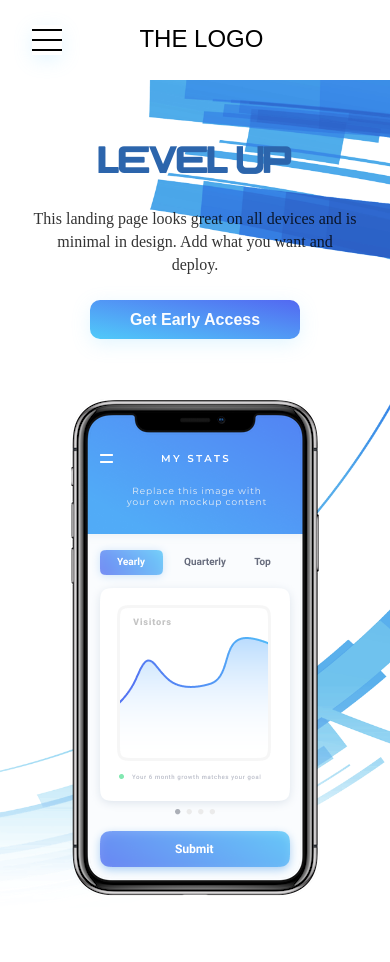
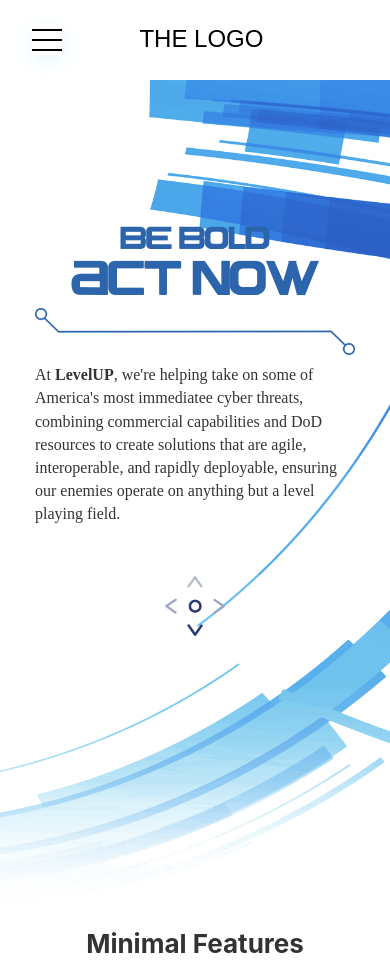
Before and after one commit to NoisyTrumpet/LevelUP, a Gatsby site: page / in a window 390 px wide. Shown: the top 962 px of the page. Built offline with nearby package versions, Linux system fonts and the light colour scheme; Gatsby itself is replaced by a stand-in of ours.

Commit message:
Update to Hero

```diff
--- a/src/components/content.js
+++ b/src/components/content.js
@@ -9,7 +9,7 @@
 import '../styles/content.css'
 
 const Content = () => (
-  <div style={{ padding: "4rem 1rem", textAlign: "center" }}>
+  <div id="about" style={{ padding: "4rem 1rem", textAlign: "center" }}>
     <SectionHeader
       title="Minimal Features"
       description="Don't spend time ripping out unneeded plugins and bloat."
--- /dev/null
+++ b/src/components/downPad.js
@@ -0,0 +1,14 @@
+import React from "react"
+
+import { COLORS, BORDER_RADIUS, GRADIENT } from "../styles/constants"
+import downPad from "../images/padDown.png"
+
+import "../styles/downPad.css"
+
+const DownPad = ({ children }) => (
+  <a href="#about" target="_blank">
+  <img src={downPad} className="dPad"/>
+  </a>
+)
+
+export default DownPad
--- a/src/components/hero.js
+++ b/src/components/hero.js
@@ -1,19 +1,20 @@
 import React from "react"
 import PropTypes from "prop-types"
 import { COLORS } from "../styles/constants"
-import Button from "../components/button"
+import DownPad from "../components/downPad"
 import heroImage from "../images/heroBack.png"
 import MockupContent from "./image"
 import mockupFrame from "../images/mockup-frame.png"
+import HeroLine from "../images/heroLine.png"
 
 import '../styles/hero.css'
 
 const Header = ({ siteTitle }) => (
   <div style={{
-  display: "flex",
-  alignItems: "center",
-  flexDirection: "column",
-  padding: "4rem 1rem"
+      display: "flex",
+      alignItems: "flex-start",
+      flexDirection: "column",
+      padding: "4rem 1rem",
   }}>
     <div className="heroBanner" style={{
         backgroundImage: `url(${heroImage})`,
@@ -28,23 +29,22 @@
         height: `100%`,
         opacity: .9,
     }}/>
-    <h1 style={{marginTop: 80, textAlign: "center", fontFamily: "Ready Player One", color: COLORS.levelUpBlue }}>Level UP</h1>
-    <p style={{textAlign: "center", maxWidth: 440, fontFamily: "azo-sans-web"}}>
-      This landing page looks great on all devices and is minimal in design. Add
-      what you want and deploy.
-    </p>
-    <Button>Get Early Access</Button>
-    <div style={{margin: 60, width: "250px", position: "relative"}}>
-      <div style={{clipPath: "inset(2% 5% round 2% 5%)"}}>
-        <MockupContent />
+    <div className="heroCont">
+        <h1 className="heroTitle" style={{color: COLORS.levelUpBlue}}>
+        Be Bold<br/><span className="heroTitleBig">Act Now</span></h1>
+        <img src={HeroLine} className="heroDivide" />
+        <p style={{textAlign: "left", maxWidth: 480, fontFamily: "azo-sans-web"}}>
+          At <strong>LevelUP</strong>, we're helping take on some of America's most immediatee cyber threats,
+          combining commercial capabilities and DoD resources to create solutions that are agile,
+          interoperable, and rapidly deployable, ensuring our enemies operate on anything but a level playing field.
+        </p>
+
+        <div style={{textAlign: "center", marginTop: 50}}>
+        <DownPad />
       </div>
-      <div style={{position: "absolute", width: "250px", top: 0}}>
-        <img
-          src={mockupFrame}
-          alt="outlines of shapes and confetti in the background "
-        />
-      </div>
+
     </div>
+
   </div>
 )
 
--- a/src/components/navbar.js
+++ b/src/components/navbar.js
@@ -1,6 +1,7 @@
 import React from "react"
 
 import DrawerToggle from "./drawer-toggle"
+import NavLine from "../images/navLine.png"
 
 import '../styles/navbar.css'
 
@@ -11,7 +12,7 @@
         <DrawerToggle />
       </div>
       <div className="toolbar_logo"><a href="/">THE LOGO</a></div>
-      <div id="spacer" className="spacer"></div>
+      <div className="spacer"><img src={NavLine} className="navDivide" alt="" /></div>
       <div id="DesktopMenu" className="toolbar_nav_items">
         <ul>
           <li><a href="/">About</a></li>
--- /dev/null
+++ b/src/styles/downPad.css
@@ -0,0 +1,8 @@
+.dPad {
+	padding: 0;
+	margin: 0 auto;
+	border: none;
+	width: 100%;
+	max-width: 60px;
+	cursor: pointer;
+}
--- a/src/styles/hero.css
+++ b/src/styles/hero.css
@@ -1,6 +1,60 @@
+.heroDivide {
+	display: block;
+	width: 100%;
+	max-width: 480px;
+	margin: auto;
+	padding: 0 0 .5rem 0;
+}
+
+.heroCont {
+	justify-content: center;
+	margin: 8rem 8rem;
+	width: 480px;
+}
+
+.heroTitle {
+	text-align: center;
+	font-family: "Ready Player One";
+	font-size: 52px;
+	margin-bottom: 0;
+}
+
+.heroTitleBig {
+	font-size: 78px;
+}
+
+@media (max-width: 1200px){
+	.heroCont {
+		margin: 5rem 4rem;
+	}
+}
+
 @media (max-width: 900px){
 	.heroBanner {
 		background-position: top;
 		margin-top: 80px;
 	}
+	.heroCont {
+		margin: 8rem 3rem;
+	}
 }
+
+@media (max-width: 768px){
+	.heroCont {
+		margin: 10rem 1rem;
+		width: 400px;
+	}
+	.heroTitle {
+		font-size: 30px;
+	}
+	.heroTitleBig {
+		font-size: 46px;
+	}
+}
+
+@media (max-width: 500px){
+	.heroCont {
+		margin: 10rem auto;
+		width: 320px;
+	}
+}
--- a/src/styles/navbar.css
+++ b/src/styles/navbar.css
@@ -52,16 +52,28 @@
 }
 
 .spacer {
-	flex: .1;
+	flex: .1
+}
+
+.navDivide {
+	display: block;
+	height: 100%;
+	max-height: 55px;
+	width: auto;
+	margin: auto;
 }
 
 
 @media (max-width: 900px){
 	.toolbar_logo {
-	margin: auto;
-}
+		margin: auto;
+	}
 
 	.toolbar_nav_items {
 		display: none;
 	}
+
+	.navDivide {
+		display: none;
+	}
 }
```
Also changed, not shown: src/images/heroLine.png (added), src/images/navLine.png (added), src/images/padDown.png (added).
